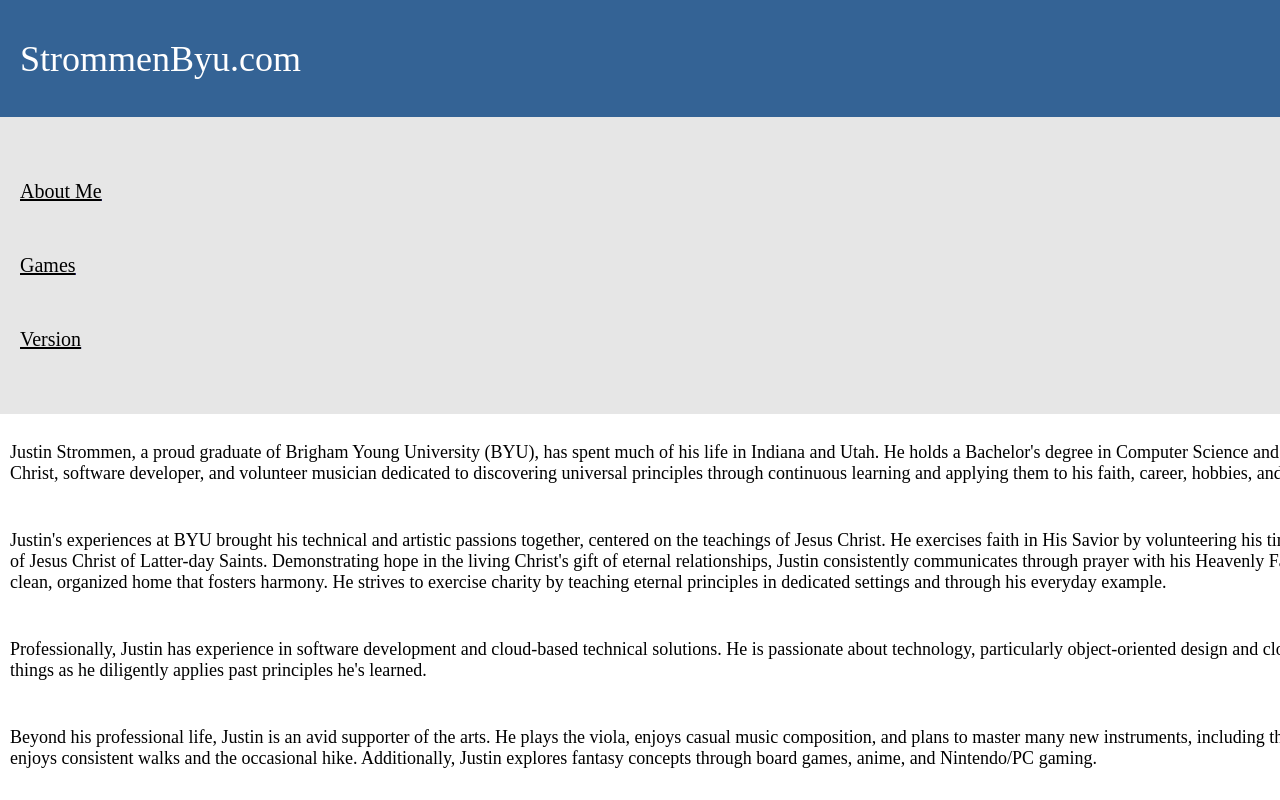
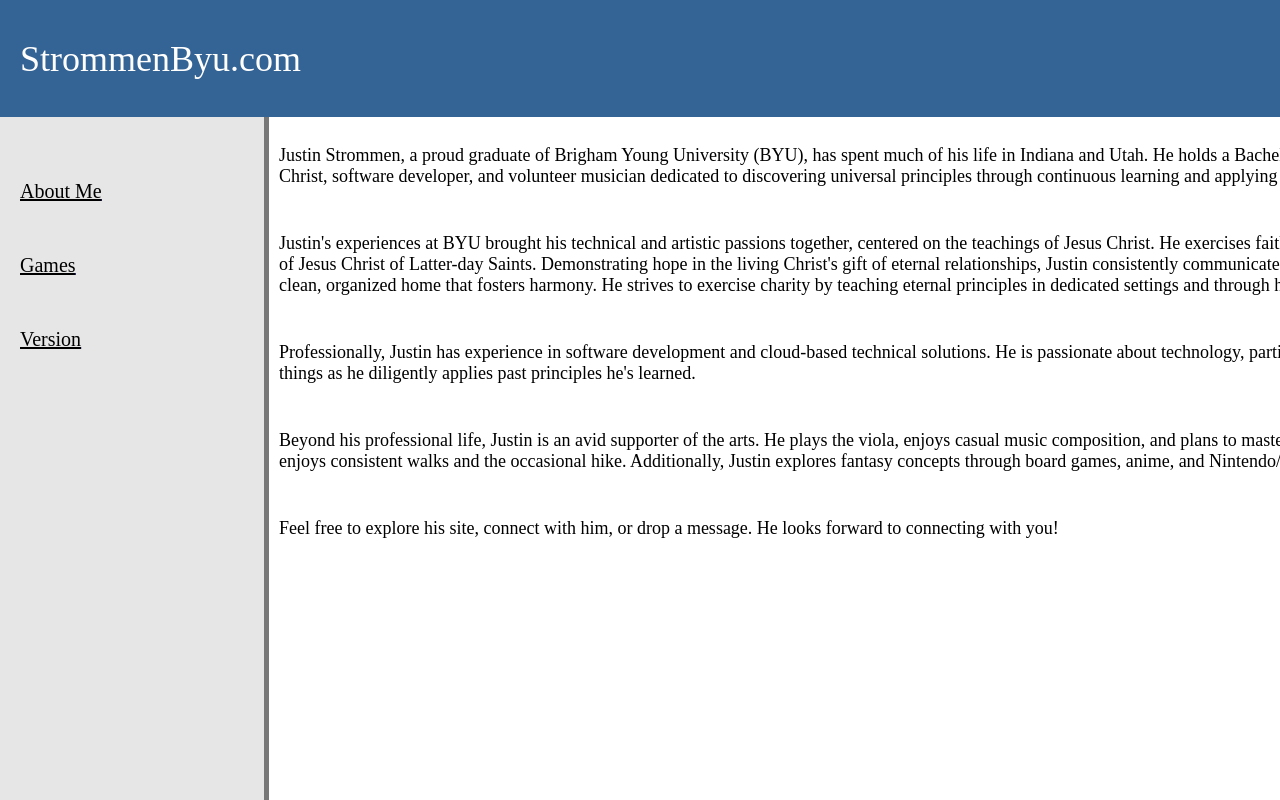
Before and after one commit to jpstrommen95/strommen-byu-app, a React (Create React App) app: page / in a window 1280 px wide. Shown: the top 800 px of the page. Built offline with nearby package versions, Linux system fonts and the light colour scheme.

Commit message:
feat(app): apply nav content body

```diff
--- a/src/components/app.jsx
+++ b/src/components/app.jsx
@@ -2,16 +2,15 @@ import React from 'react';
 import { Route, Routes } from 'react-router-dom';
 import Game from './game';
 import TopMenu from './top-menu';
-import SideNavRail from './side-nav-rail';
 import VersionInfo from './version-info';
-import PageContent from './page-content';
 import AboutMeOverview from './about-me-overview';
+import NavContentBody from './nav-content-body';
 
 function App() {
   return (
     <div className="app">
       <TopMenu />
-      <SideNavRail
+      <NavContentBody
         pageArray={[
           {
             name: 'About Me',
@@ -26,8 +25,6 @@ function App() {
             routeTo: '/version',
           },
         ]}
-      />
-      <PageContent
         component={(
           <Routes>
             <Route path="/" element={<AboutMeOverview />} />
```
